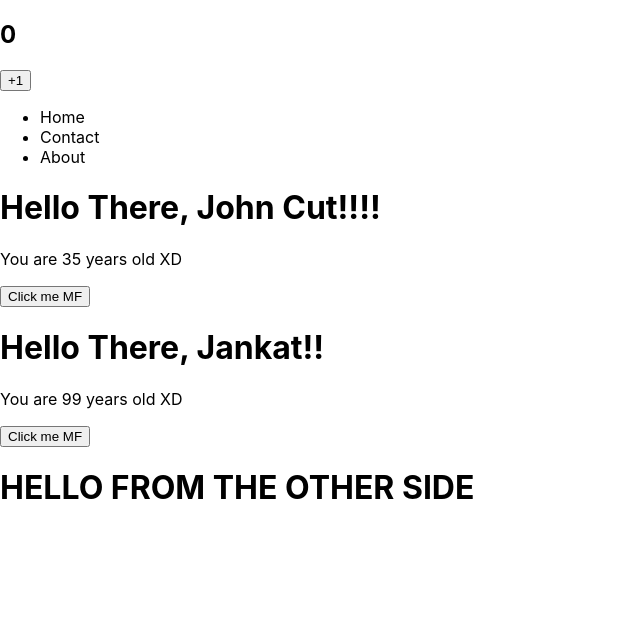
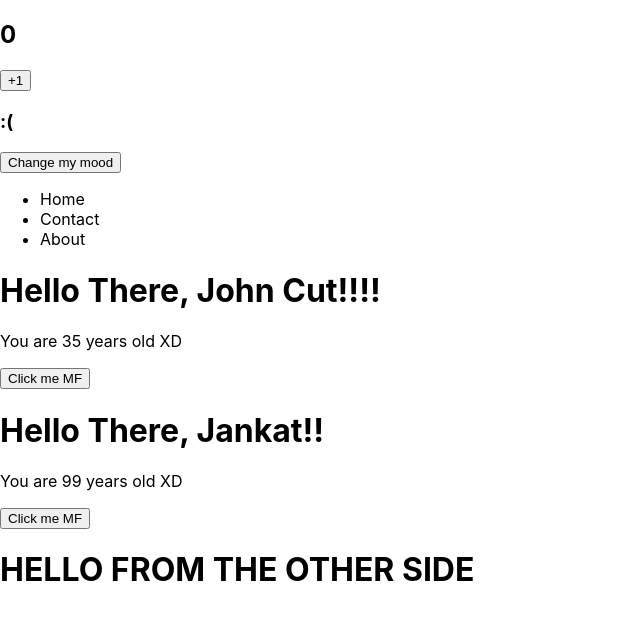
Before and after one commit to JohnCut/reactjs-practice, a React (Create React App) app: page / in a window 1280 px wide. Shown: the top 620 px of the page, without its empty margins (0-640 px from the left). Built offline with nearby package versions, Linux system fonts and the light colour scheme.

Commit message:
States and useState func.
- with boolean values.

```diff
--- a/src/Counter.js
+++ b/src/Counter.js
@@ -3,10 +3,13 @@ import React, { useState } from "react";
 function Counter() {
   // first value, second function
   const [count, setCount] = useState(0);
+  const [isHappy, setIsHappy] = useState(false);
   return (
     <div>
       <h2>{count}</h2>
       <button onClick={() => setCount(count + 1)}>+1</button>
+      <h3>{isHappy ? ":)" : ":("}</h3>
+      <button onClick={() => setIsHappy(!isHappy)}>Change my mood</button>
     </div>
   );
 }
```
